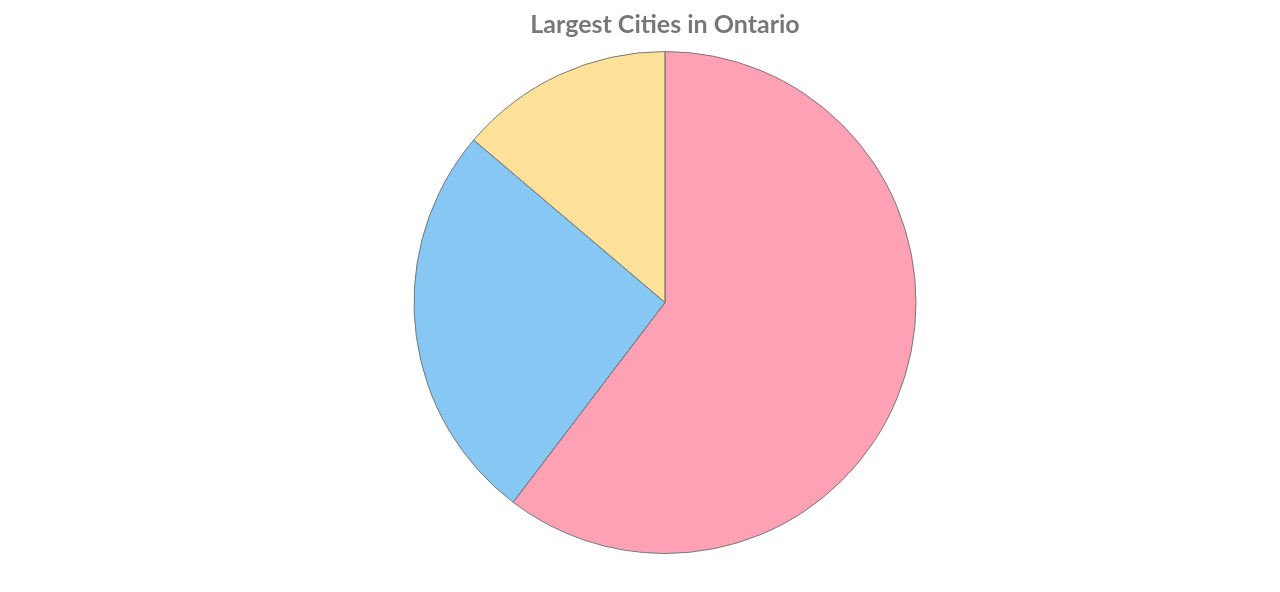
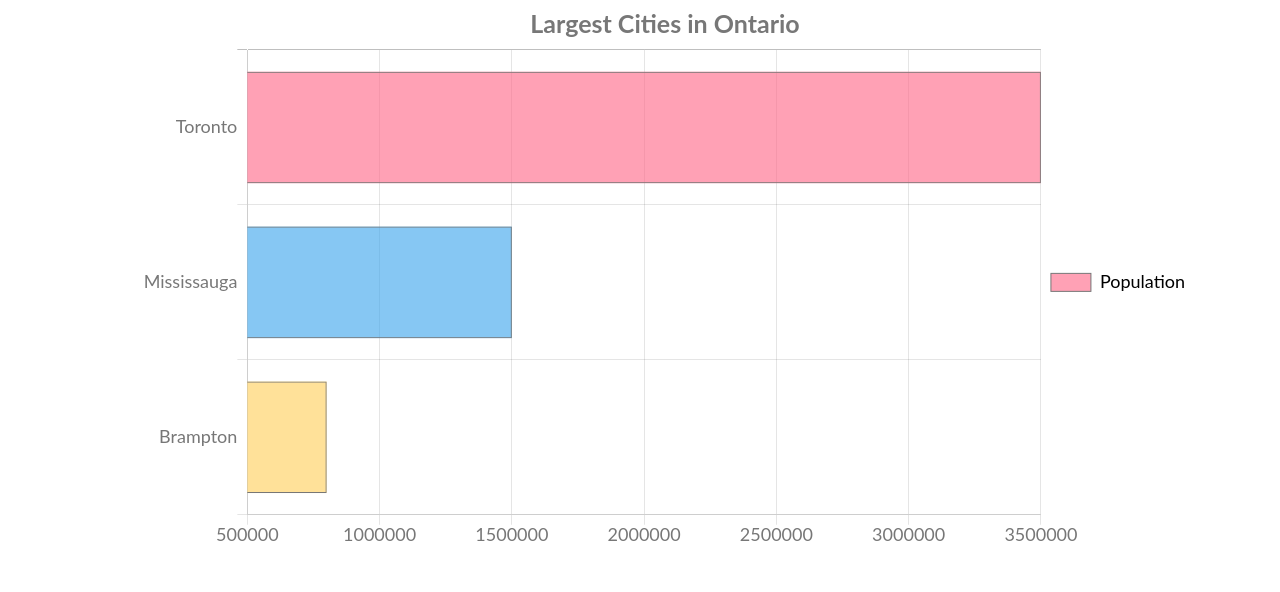
Before and after one commit to IgniteStudio/ChartJS, a plain HTML site: page index.html in a window 1280 px wide. Drawn offline with nearby package versions, Linux system fonts and the light colour scheme.

Commit message:
Horizontal Bar with options complete

```diff
--- a/index.html
+++ b/index.html
@@ -22,7 +22,7 @@
         Chart.defaults.global.defaultFontColor = '#777';
 
         let massPopChart = new Chart(myChart, {
-            type: 'pie',
+            type: 'horizontalBar',
             data: {
                 labels: ['Toronto', 'Mississauga', 'Brampton'],
                 datasets: [{
@@ -46,7 +46,7 @@
                     fontSize: 25
                 },
                 legend:{
-                    display: false,
+                    display: true,
                     position: 'right',
                     labels:{
                         fontColor: '#000'
```
